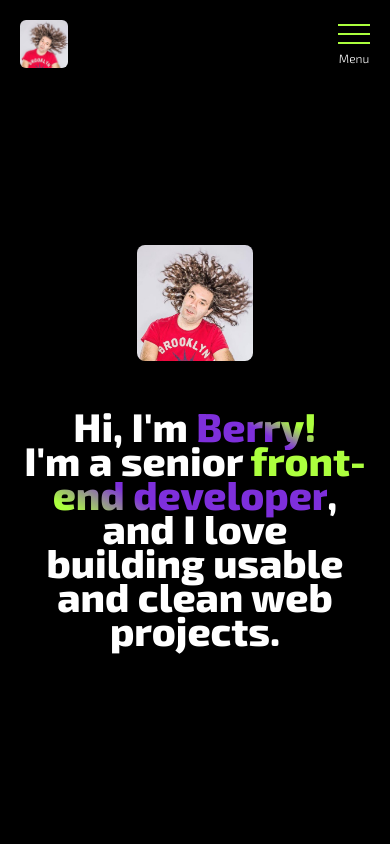
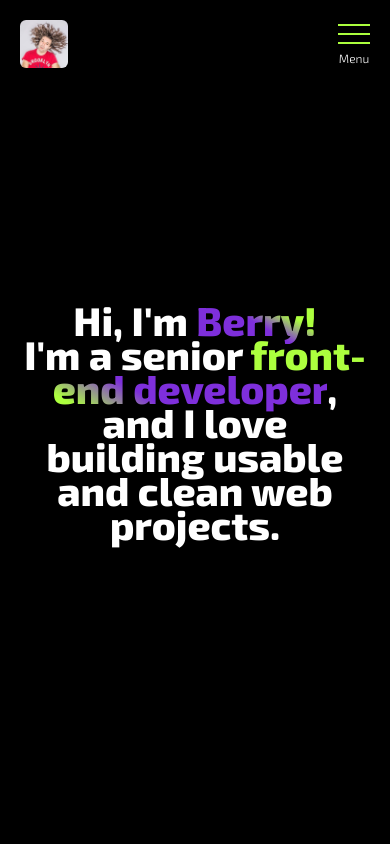
Before and after one commit to andberry/berry-website-nextjs, a Next.js app: page / in a window 390 px wide. Shown: the top 844 px of the page. Built offline with nearby package versions, Linux system fonts and the light colour scheme; a web font is replaced by a local one; what tailwindcss-debug-screens would draw is missing.

Commit message:
Homepage: berry image hidden on mobile

```diff
--- a/pages/index.js
+++ b/pages/index.js
@@ -30,15 +30,18 @@ export default function Homepage() {
                             'text-white',
                             'relative',
                             'min-h-screen flex items-center md:py-32'
-                        )}>
+                        )}
+                    >
                         <Container>
                             <div className="lg:grid lg:grid-cols-6 lg:gap-8">
                                 <div
                                     className={classNames(
                                         'w-1/3 mx-auto py-12',
                                         'lg:w-full lg:px-4 lg:py-0',
-                                        'lg:col-start-1 lg:col-span-1'
-                                    )}>
+                                        'lg:col-start-1 lg:col-span-1',
+                                        'max-lg:hidden'
+                                    )}
+                                >
                                     <Image
                                         src={ImageBerryTwitter}
                                         alt="Berry Image"
@@ -74,7 +77,8 @@ export default function Homepage() {
 
                     <Text
                         contentPosition="right"
-                        title="Front-End Developer | Front-End Engineer | Web Developer">
+                        title="Front-End Developer | Front-End Engineer | Web Developer"
+                    >
                         <p>
                             I&apos;m <strong>Andrea Berardi (Berry)</strong>,
                             <br />
@@ -120,7 +124,8 @@ export default function Homepage() {
 
                     <Text
                         contentPosition="right"
-                        title="What am I working on right now?">
+                        title="What am I working on right now?"
+                    >
                         <p>
                             Currently having fun working on a pretty big
                             headless Next.js/Drupal project, using React,
```
